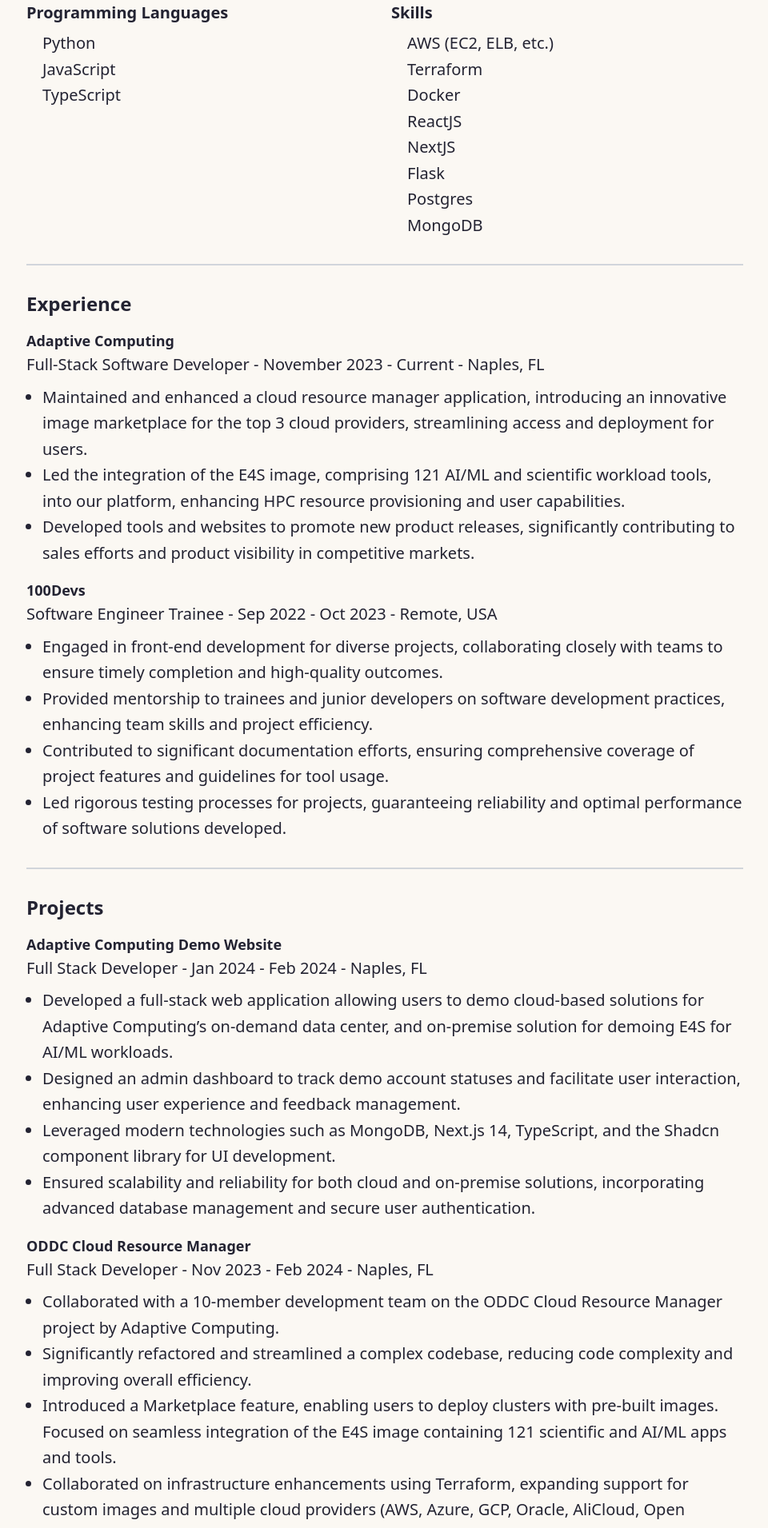
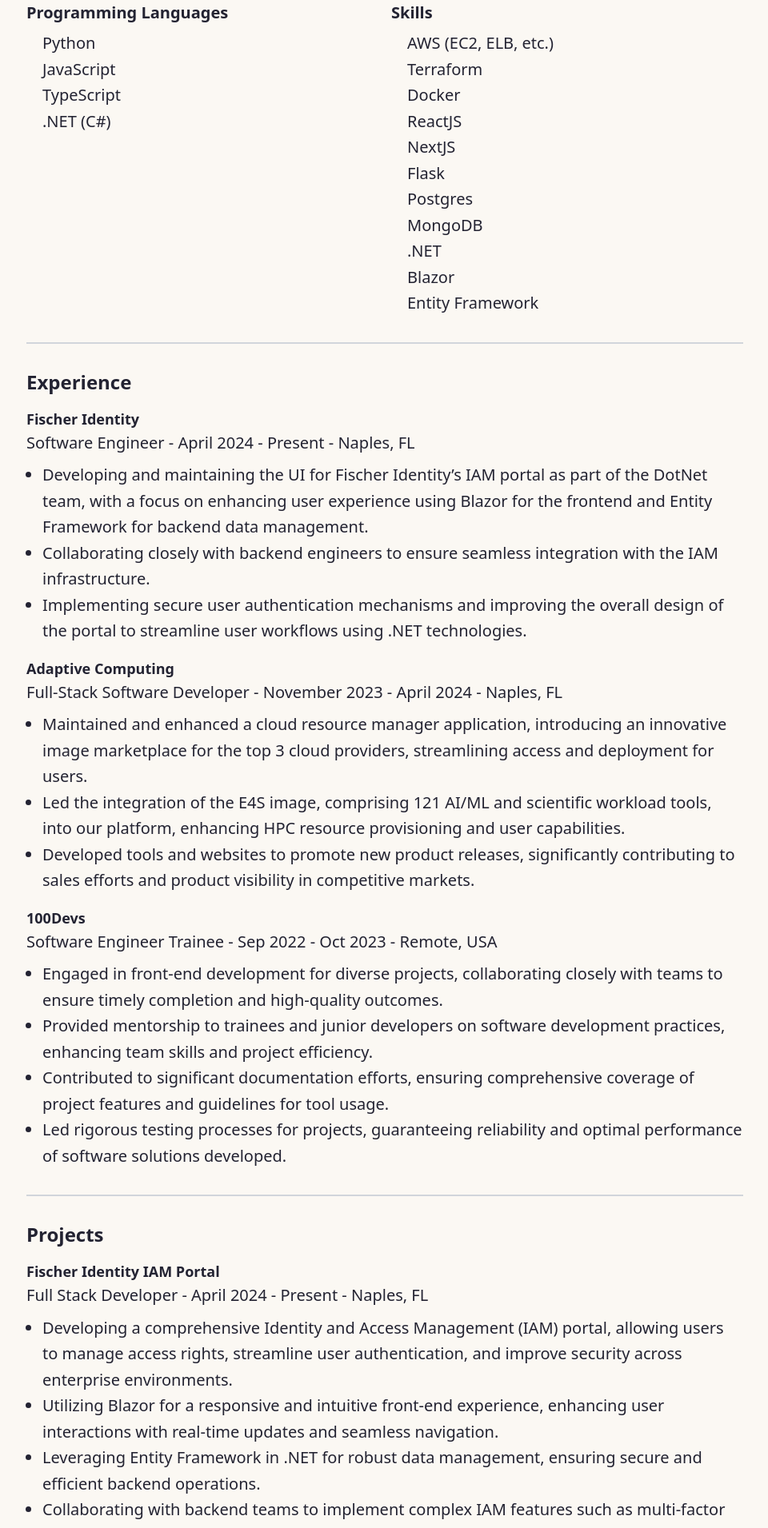
Before and after one commit to NathanSanchezDev/nathanswe-portfolio, a Next.js app: page /resume in a window 1280 px wide. Shown: the part 440-2351 px from the top of the page at 80% size, without its empty margins (159-1119 px from the left). Built offline with nearby package versions, Linux system fonts and the light colour scheme.

Commit message:
Update technologies and resume.

```diff
--- a/app/resume/components/Resume.jsx
+++ b/app/resume/components/Resume.jsx
@@ -21,7 +21,7 @@
       location: "Naples, FL",
     },
   ],
-  programmingLanguages: ["Python", "JavaScript", "TypeScript"],
+  programmingLanguages: ["Python", "JavaScript", "TypeScript", ".NET (C#)"],
   skills: [
     "AWS (EC2, ELB, etc.)",
     "Terraform",
@@ -31,12 +31,26 @@
     "Flask",
     "Postgres",
     "MongoDB",
+    ".NET",
+    "Blazor",
+    "Entity Framework",
   ],
   experience: [
     {
+      company: "Fischer Identity",
+      role: "Software Engineer",
+      period: "April 2024 - Present",
+      location: "Naples, FL",
+      description: [
+        "Developing and maintaining the UI for Fischer Identity’s IAM portal as part of the DotNet team, with a focus on enhancing user experience using Blazor for the frontend and Entity Framework for backend data management.",
+        "Collaborating closely with backend engineers to ensure seamless integration with the IAM infrastructure.",
+        "Implementing secure user authentication mechanisms and improving the overall design of the portal to streamline user workflows using .NET technologies."
+      ],
+    },
+    {
       company: "Adaptive Computing",
       role: "Full-Stack Software Developer",
-      period: "November 2023 - Current",
+      period: "November 2023 - April 2024",
       location: "Naples, FL",
       description: [
         "Maintained and enhanced a cloud resource manager application, introducing an innovative image marketplace for the top 3 cloud providers, streamlining access and deployment for users.",
@@ -58,6 +72,19 @@
     },
   ],
   projects: [
+    {
+      name: "Fischer Identity IAM Portal",
+      role: "Full Stack Developer",
+      period: "April 2024 - Present",
+      location: "Naples, FL",
+      description: [
+        "Developing a comprehensive Identity and Access Management (IAM) portal, allowing users to manage access rights, streamline user authentication, and improve security across enterprise environments.",
+        "Utilizing Blazor for a responsive and intuitive front-end experience, enhancing user interactions with real-time updates and seamless navigation.",
+        "Leveraging Entity Framework in .NET for robust data management, ensuring secure and efficient backend operations.",
+        "Collaborating with backend teams to implement complex IAM features such as multi-factor authentication, role-based access control (RBAC), and user provisioning.",
+        "Contributing to the integration of secure authentication protocols and APIs, supporting secure and scalable infrastructure within the portal."
+      ],
+    },
     {
       name: "Adaptive Computing Demo Website",
       role: "Full Stack Developer",
--- a/app/sections/about/TimeLine.jsx
+++ b/app/sections/about/TimeLine.jsx
@@ -4,7 +4,7 @@
 import { LazyMotion, domAnimation, useInView } from "framer-motion";
 
 const TimeLineData = [
-    { year: 2024, text: "Expanded my skills into cloud solutions and NextJS." },
+    { year: 2024, text: "Transfered tech stacks to the .NET enviorment utilizing Blazor for front end development." },
     { year: 2023, text: "Began working on my Fullstack skills and projects, focusing on web app development." },
     { year: 2022, text: "Deepened expertise in JavaScript frameworks, emphasizing React.js." },
     { year: 2021, text: "Started as a Freelance Software Developer, working with Frontend technologies." },
--- a/app/sections/about/index.jsx
+++ b/app/sections/about/index.jsx
@@ -25,19 +25,19 @@
 						}}
 					>
 						<p>
-  I am Nathan Sanchez, a dedicated Software Engineer with a strong emphasis on cloud solutions and Full-Stack development using NextJS.
+							I’m Nathan Sanchez, a Software Engineer with a strong focus on Full-Stack development and a specialization in .NET and cloud-based solutions.
 						</p>
 						<p>
-  My passion for web development has driven me since 2022, leading me to explore diverse technologies and refine my skills in creating scalable web applications.
+							Since 2022, my passion for web development has led me to dive into a variety of technologies, with a core emphasis on building scalable, user-focused applications.
 						</p>
 						<p>
-  Beginning my journey as a Freelance Frontend Developer, I quickly expanded my expertise to encompass full-stack projects, focusing on JavaScript frameworks like React.js.
+							I began as a Freelance Frontend Developer, primarily working with JavaScript frameworks like React.js. Over time, I expanded into full-stack development, building complete web solutions that integrate frontend and backend seamlessly.
 						</p>
 						<p className="my-3.5">
-  In 2023, I delved deeper into Full-Stack development, embracing the challenges of both backend and frontend technologies to build comprehensive web solutions.
+							Throughout 2023, I deepened my expertise in .NET and Blazor, taking on complex projects that required both backend and frontend solutions, as well as experience in cloud infrastructure.
 						</p>
 						<p>
-  Today, I continue to grow, focusing on cloud computing and advanced front-end technologies to deliver innovative and user-centric applications.
+							Today, I continue to evolve, focusing on cloud computing, advanced front-end frameworks, and delivering intuitive, efficient applications tailored to client needs.
 						</p>
 					</div>
 				</div>
--- a/constants/technologies.js
+++ b/constants/technologies.js
@@ -1,10 +1,10 @@
 import { AiFillHtml5, AiFillGithub, AiFillGitlab } from "react-icons/ai";
-import { DiCss3, DiVisualstudio } from "react-icons/di";
-import { NodejsOriginalIcon, ExpressOriginalIcon, DjangoOriginalIcon } from 'react-devicons';
+import { DiCss3, DiDotnet, DiVisualstudio } from "react-icons/di";
+import { NodejsOriginalIcon, ExpressOriginalIcon, DjangoOriginalIcon, DotnetcoreOriginalIcon, DotnetcorePlainIcon, DotNetPlainIcon } from 'react-devicons';
 import { AmazonwebservicesOriginalIcon, GooglecloudOriginalIcon, AzureOriginalIcon, OracleOriginalIcon } from 'react-devicons';
 import { IoLogoJavascript } from "react-icons/io";
 import { FaReact, FaWordpressSimple, FaTrello } from "react-icons/fa";
-import { TbBrandNextjs, TbBrandTailwind } from "react-icons/tb";
+import { TbBrandNextjs, TbBrandTailwind, TbRazor } from "react-icons/tb";
 import WebstormIcon from "public/assets/svg/webstorm.svg";
 import JiraIcon from "public/assets/svg/jira.svg";
 import HeadlessUiIcon from "public/assets/svg/headlessui.svg";
@@ -15,15 +15,13 @@
 	{
 		category: "Front-end",
 		items: [
-			{ name: "HTML", icon: <AiFillHtml5 size={32} /> },
-			{ name: "CSS", icon: <DiCss3 size={32} /> },
 			{ name: "JS", icon: <IoLogoJavascript size={32} /> },
+			{ name: ".NET", icon: <DotnetcoreOriginalIcon size={32} /> },
+			{ name: "Blazor", icon: <DotNetPlainIcon size={32} /> },
 			{ name: "React", icon: <FaReact size={32} /> },
 			{ name: "Next", icon: <TbBrandNextjs size={32} /> },
 			{ name: "Tailwind CSS", icon: <TbBrandTailwind size={32} /> },
 			{ name: "MUI", icon: <MuiIcon width={32} /> },
-			{ name: "styled components", icon: <StyledIcon width={32} /> },
-			{ name: "HeadlessUI", icon: <HeadlessUiIcon width={32} /> }
 		]
 	},
 		{
```
Lines whose indentation alone changed are shown as unchanged.
